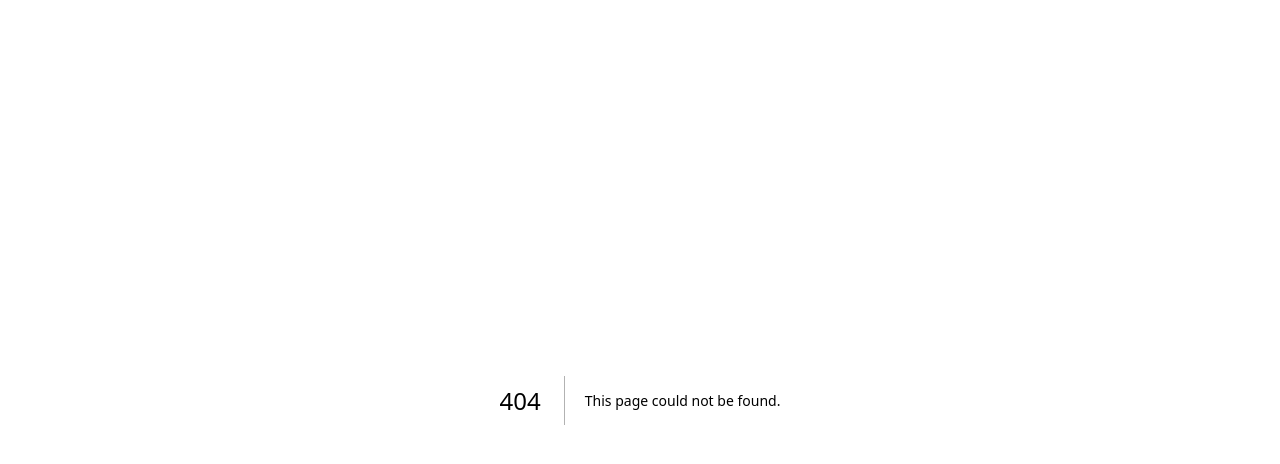
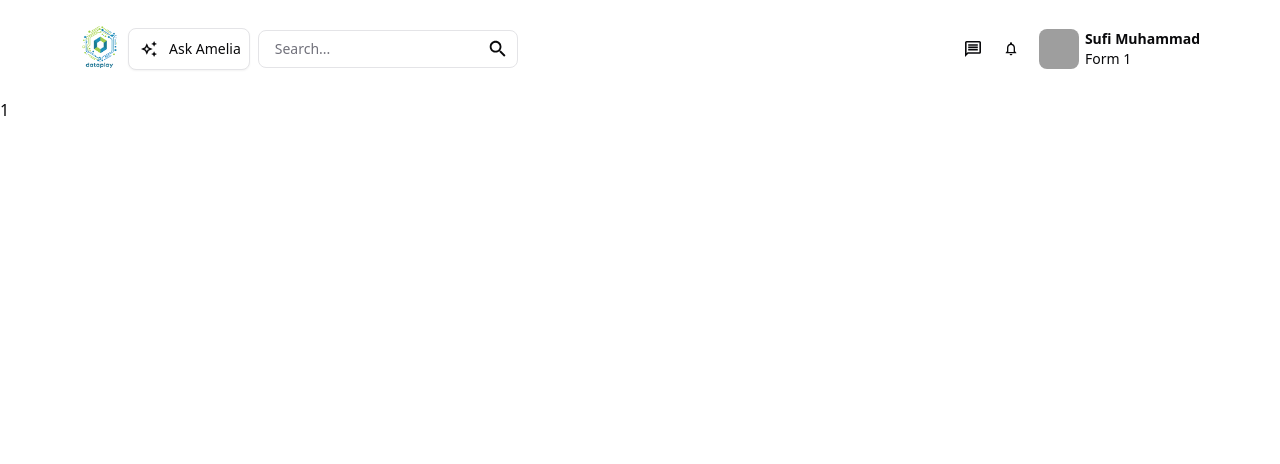
Before and after one commit to mattot-the-builder/student-360, a Next.js app: page /student/lesson/1 in a window 1280 px wide. Before the commit this address had no page. Shown: the top 464 px of the page. Built offline with nearby package versions, Linux system fonts and the light colour scheme; grey boxes are pictures that could not be loaded.

Commit message:
refactor: moved students folder with tabs layout into ( with-navigation-tabs ) folder
added lesson page

```diff
--- /dev/null
+++ b/src/app/(dashboard)/student/lesson/[slug]/page.tsx
@@ -0,0 +1,9 @@
+export default async function LessonPage({
+    params,
+}: {
+    params: Promise<{ slug: string }>
+}) {
+    const slug = (await params).slug
+
+    return <h1>{slug}</h1>
+}
```
Also changed, not shown: src/app/(dashboard)/student/(with-navigation-tabs)/layout.tsx (renamed from src/app/(dashboard)/student/layout.tsx), src/app/(dashboard)/student/(with-navigation-tabs)/my-learning/page.tsx (renamed from src/app/(dashboard)/student/my-learning/page.tsx), src/app/(dashboard)/student/(with-navigation-tabs)/page.tsx (renamed from src/app/(dashboard)/student/page.tsx).
